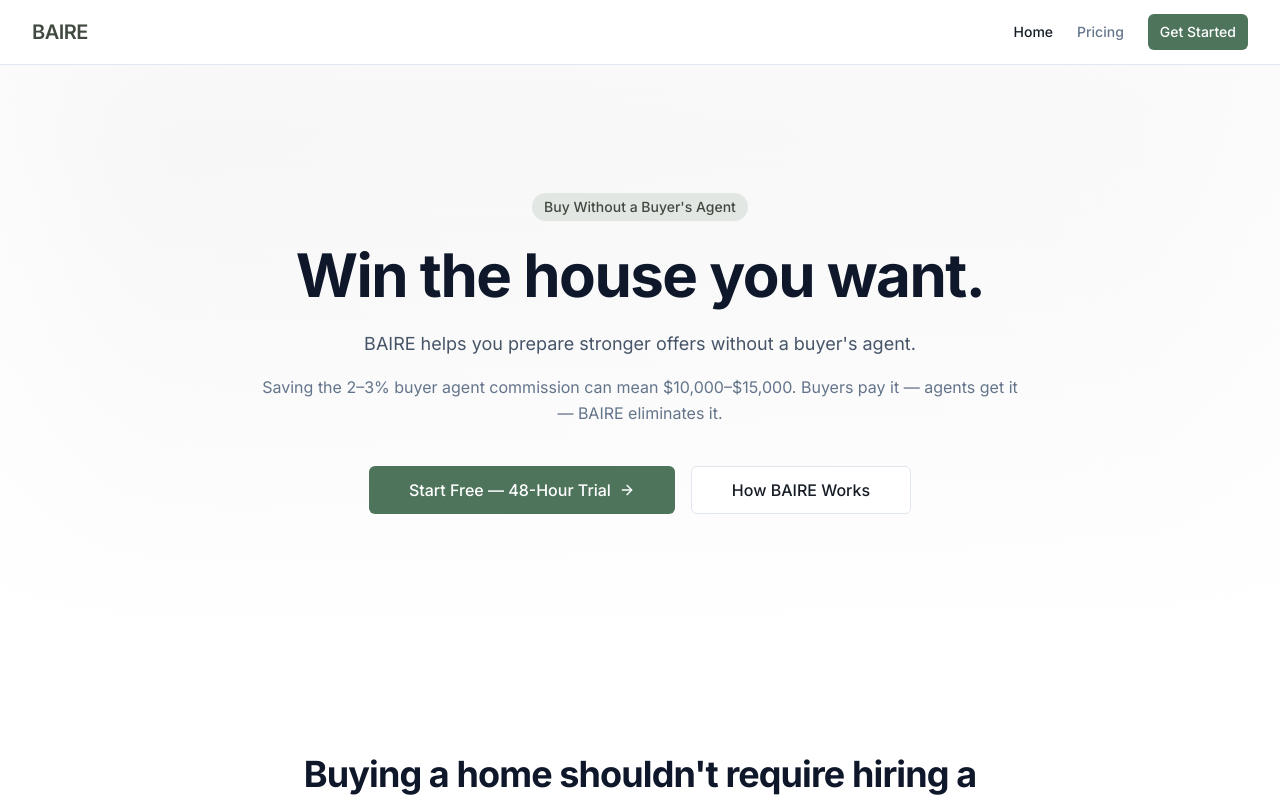
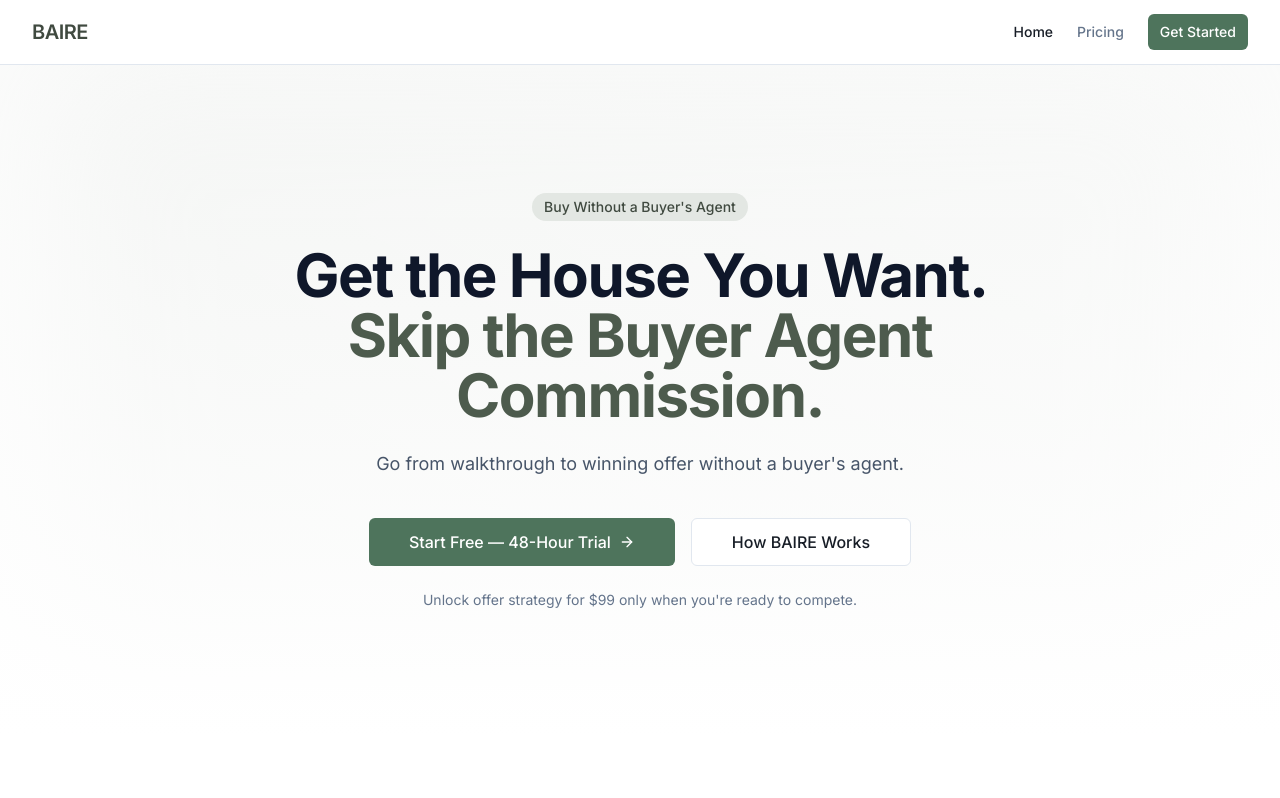
Before and after one commit to geoffbailey114/baireapp, a Next.js app: page / in a window 1280 px wide. Shown: the top 798 px of the page. Built offline with nearby package versions, Linux system fonts and the light colour scheme.

Commit message:
Update hero.tsx

```diff
--- a/components/hero.tsx
+++ b/components/hero.tsx
@@ -26,7 +26,8 @@ export function Hero() {
             transition={{ duration: 0.5, delay: 0.1 }}
             className="text-4xl font-bold tracking-tight text-slate-900 sm:text-5xl md:text-6xl"
           >
-            Win the house you want.
+            Get the House You Want.{' '}
+            <span className="text-sage-600">Skip the Buyer Agent Commission.</span>
           </motion.h1>
 
           <motion.p
@@ -35,17 +36,7 @@ export function Hero() {
             transition={{ duration: 0.5, delay: 0.2 }}
             className="mt-6 text-lg text-slate-600 leading-relaxed"
           >
-            BAIRE helps you prepare stronger offers without a buyer's agent.
-          </motion.p>
-
-          {/* Micro-line with financial justification */}
-          <motion.p
-            initial={{ opacity: 0, y: 20 }}
-            animate={{ opacity: 1, y: 0 }}
-            transition={{ duration: 0.5, delay: 0.25 }}
-            className="mt-4 text-base text-slate-500 leading-relaxed"
-          >
-            Saving the 2–3% buyer agent commission can mean $10,000–$15,000. Buyers pay it — agents get it — BAIRE eliminates it.
+            Go from walkthrough to winning offer without a buyer's agent.
           </motion.p>
 
           <motion.div
@@ -64,6 +55,16 @@ export function Hero() {
               <Link href="#how-it-works">How BAIRE Works</Link>
             </Button>
           </motion.div>
+
+          {/* Micro-line */}
+          <motion.p
+            initial={{ opacity: 0 }}
+            animate={{ opacity: 1 }}
+            transition={{ duration: 0.5, delay: 0.5 }}
+            className="mt-6 text-sm text-slate-500"
+          >
+            Unlock offer strategy for $99 only when you're ready to compete.
+          </motion.p>
         </div>
       </div>
 
```
